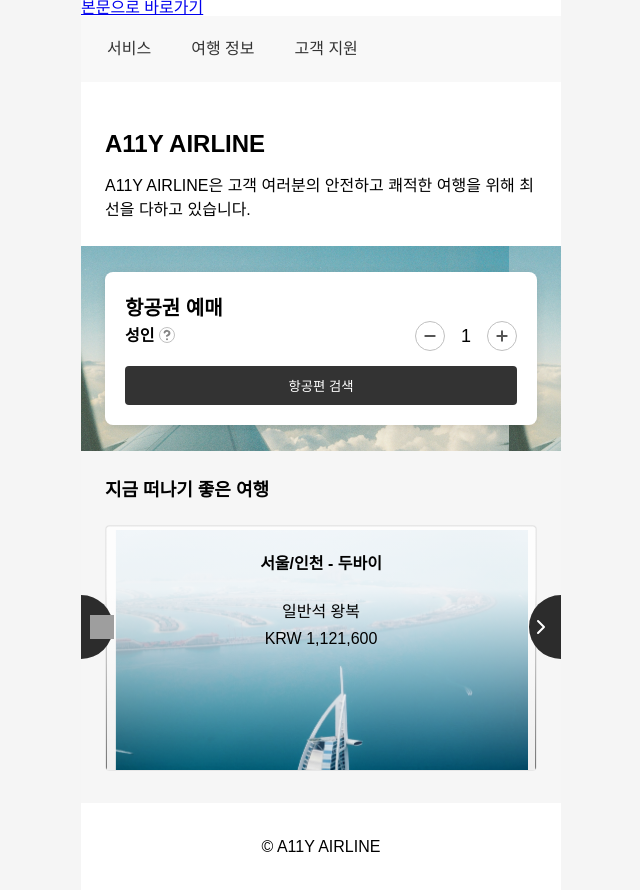
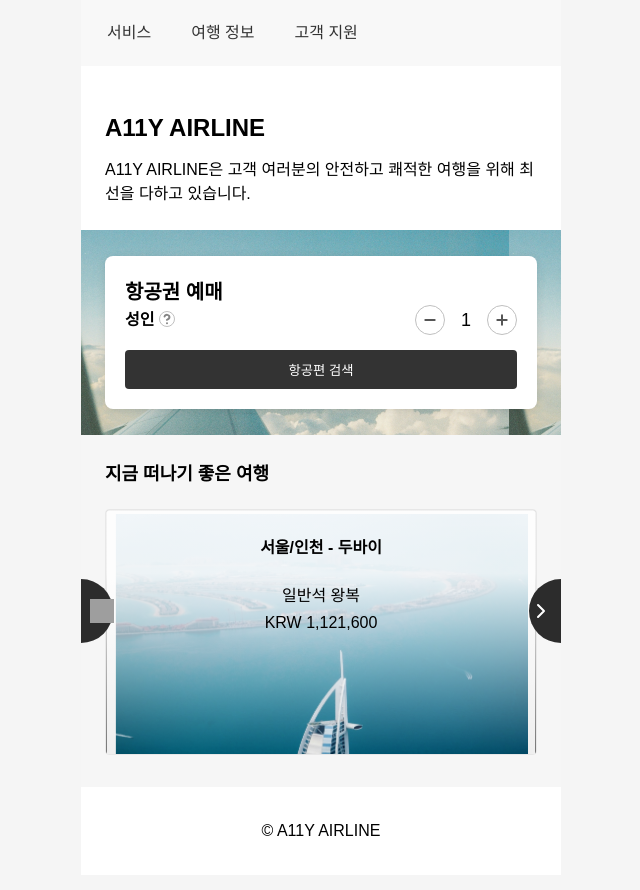
Before and after one commit to woowacourse/a11y-airline, a React (Vite) app: page / in a window 1280 px wide. Shown: the whole page, without its empty margins (319-959 px from the left). Built offline with nearby package versions, Linux system fonts and the light colour scheme; grey boxes are pictures that could not be loaded.

Commit message:
feat: skip link 추가 및 main 요소에 tabIndex 속성 추가로 접근성 향상

```diff
--- a/src/App.module.css
+++ b/src/App.module.css
@@ -40,3 +40,19 @@
   background-color: white;
   text-align: center;
 }
+
+.skipLink {
+  position: absolute;
+  top: 0;
+  left: 0;
+  transform: translateY(-100%);
+  padding: 8px 12px;
+  background: #000;
+  color: #fff;
+  border-radius: 6px;
+  z-index: 1000;
+}
+.skipLink:focus {
+  transform: translateY(0);
+  outline: 2px solid #fff;
+}
--- a/src/App.tsx
+++ b/src/App.tsx
@@ -17,7 +17,7 @@ function App() {
           A11Y AIRLINE은 고객 여러분의 안전하고 쾌적한 여행을 위해 최선을 다하고 있습니다.
         </p>
       </header>
-      <main id="main-content" className={styles.main}>
+      <main id="main-content" tabIndex={-1} className={styles.main}>
         <section className={styles.flightBooking}>
           <FlightBooking />
         </section>
```
